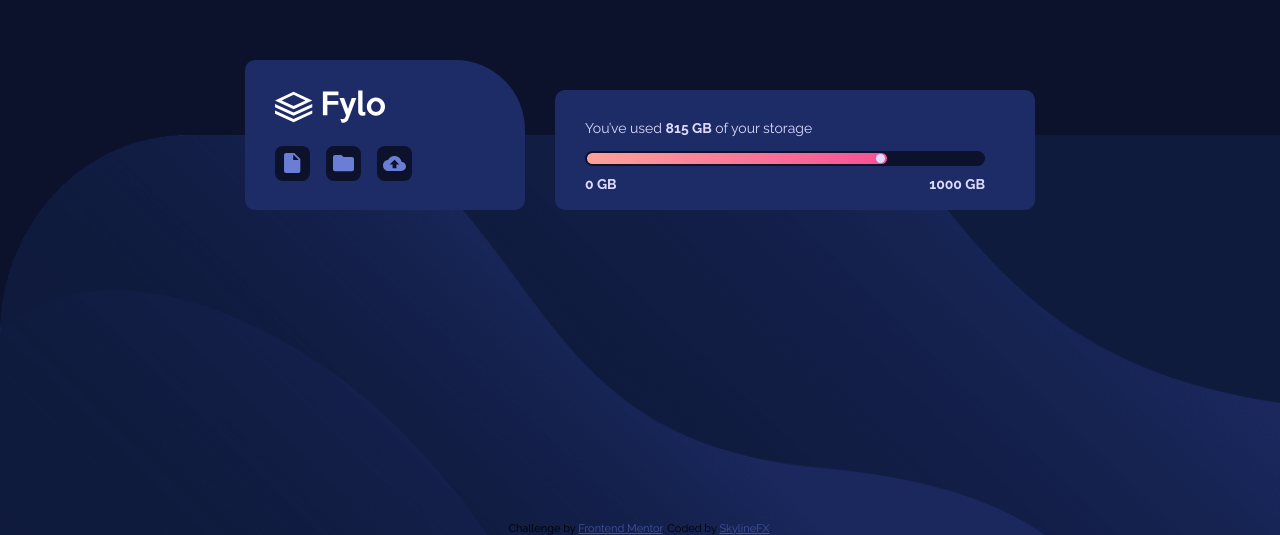
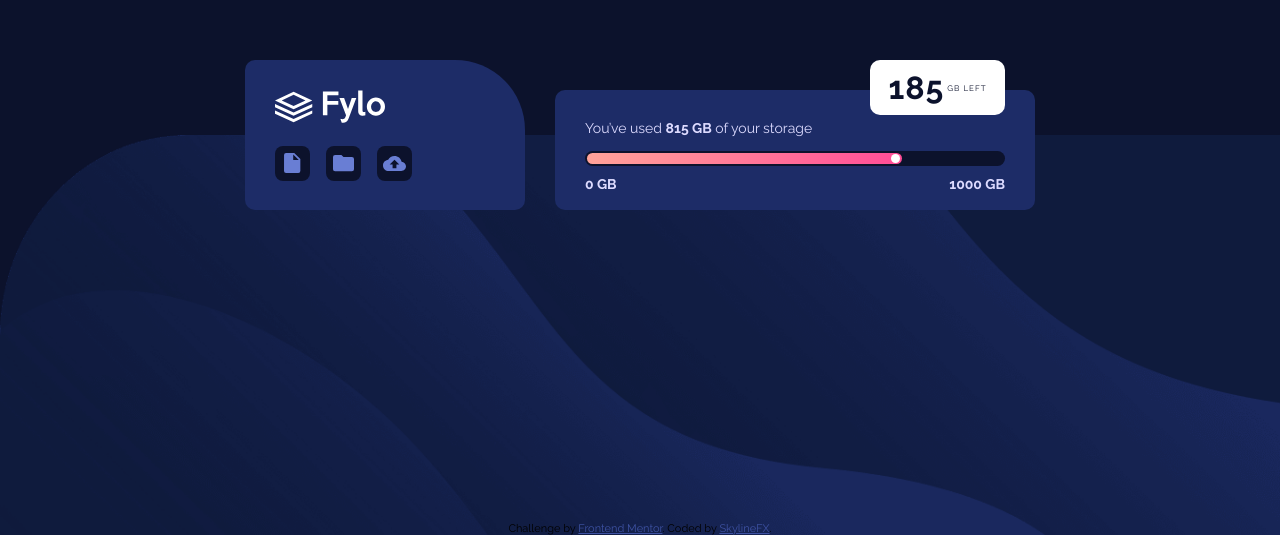
Before and after one commit to SkylineFX/Fylo-data-storage-component, a plain HTML site: page index.html in a window 1280 px wide. Shown: the part 265-800 px from the top of the page. Drawn offline with Linux system fonts and the light colour scheme.

Commit message:
added storage indicator

```diff
--- a/index.html
+++ b/index.html
@@ -25,24 +25,26 @@
 </head>
 
 <body>
-  <div class="content">
-    <section class="sec-logo">
+  <section>
+    <article class="sec-logo">
       <div class="logo">
         <img src="images/logo.svg" alt="">
-        <!-- <h1>Fylo</h1> -->
       </div>
       <div class="icons">
         <div class="icon icon-1"><img src="images/icon-document.svg" alt=""></div>
         <div class="icon icon-2"><img src="images/icon-folder.svg" alt=""></div>
         <div class="icon icon-3"><img src="images/icon-upload.svg" alt=""></div>
       </div>
-    </section>
-    <section class="sec-details">
+    </article>
+    <article class="sec-details">
       <div class="wrapper">
-        <p>You’ve used <span>815 GB</span> of your storage</p>
-        <!-- <div class="message-indicator">
-          <p><span>185</span> GB Left</p>
-        </div> -->
+        <div class="upper-section">
+          <p>You’ve used <span>815 GB</span> of your storage</p>
+          <div class="message-indicator">
+            <div class="arrow"></div>
+              <p><span>185</span> GB Left</p>
+          </div>
+        </div>
         <div class="range">
           <div class="bar-bg">
             <div class="bar-gradient">
@@ -50,13 +52,13 @@
             </div>
           </div>
           <div class="bar-details">
-            <span class = "low">0 GB</span>
-            <span class = "high">1000 GB</span>
+            <span class="low">0 GB</span>
+            <span class="high">1000 GB</span>
           </div>
         </div>
       </div>
-    </section>
-  </div>
+    </article>
+  </section>
   <div class="attribution" style="position: absolute; bottom: 0;">
     Challenge by <a href="https://www.frontendmentor.io?ref=challenge" target="_blank">Frontend Mentor</a>.
     Coded by <a href="#">SkylineFX</a>.
--- a/style.css
+++ b/style.css
@@ -26,11 +26,12 @@
     font-size: 14px;
 }
 
-.content{
+section{
     display: flex;
+    flex-direction: row;
 }
 
-section{
+article{
     background-color: var(--dark-blue);
     border-radius: 10px;
 }
@@ -103,7 +104,7 @@
     display: flex;
     align-items: center;
     background-color: var(--very-dark-blue);
-    width: 400px;
+    width: 100%;
     height: 15px;
     border-radius: 50px;
     margin:15px 0 10px 0;
@@ -113,8 +114,8 @@
     align-items: center;
     justify-content: flex-end;
     margin: 0 2px;
-    background-image: linear-gradient(to right, #FCA29A, #F55095);
-    width: 300px;
+    background-image: linear-gradient(to right, hsl(6, 100%, 80%), hsl(335, 100%, 65%));
+    width: 75%;
     height: 11px;
     border-radius: 50px;
 }
@@ -125,12 +126,51 @@
     height: 9px;
     width: 9px;
     border-radius: 50px;
-    background-color: var(--pale-blue);
+    background-color: white;
 
 }
 
 .bar-details{
     display: flex;
     justify-content: space-between;
-    width: 400px;
+    width: 100%;
 }
+
+.upper-section p,
+.message-indicator p{
+    display: inline-block;
+}
+
+.upper-section{
+    position: relative;
+    /* display: flex;
+    justify-content: space-between; */
+}
+
+.message-indicator p{
+    display: flex;
+    align-items: center;
+    text-transform: uppercase;
+    font-size: 8px;
+    letter-spacing: 1px;
+    /* font-weight: 700; */
+}
+
+.message-indicator{
+    display: flex;
+    align-items: center;
+    justify-content: center;
+    position: absolute;
+    top: -60px;
+    right: 0;
+    height: 55px;
+    width: 135px;
+    border-radius: 10px;
+    color: var(--very-dark-blue);
+    background-color: white;
+}
+
+.message-indicator span{
+    font-size: 32px;
+    margin-right: 3px;
+}
```
